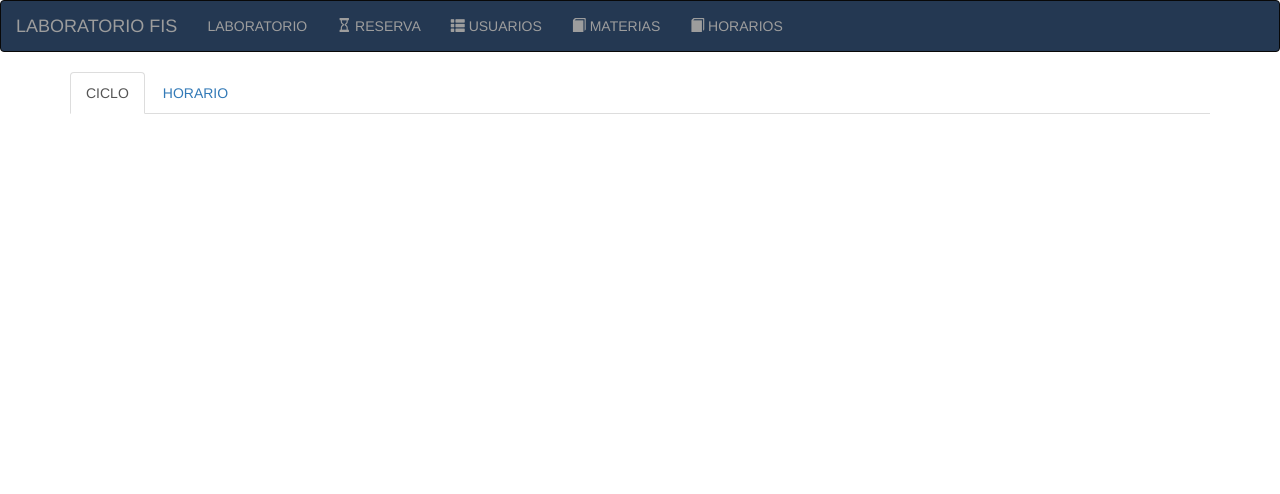
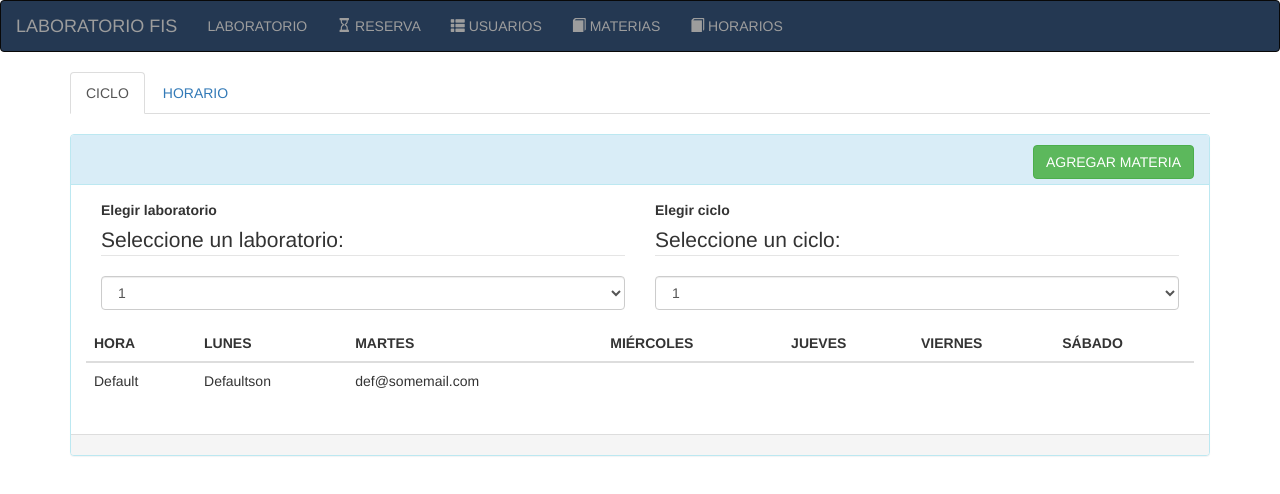
Before and after one commit to jsofii/SW-2, an Angular app in the folder ClientApp/: page /horario in a window 1280 px wide. Shown: the top 494 px of the page. Built offline with nearby package versions, Linux system fonts and the light colour scheme.

Commit message:
cambio tab pane cliclo (class tab-pane active)

```diff
--- a/ClientApp/src/app/horario/horario.component.html
+++ b/ClientApp/src/app/horario/horario.component.html
@@ -7,7 +7,7 @@
 </ul>
 
 <div class="tab-content">
-  <div class="tab-pane" id="ciclo" style="margin-top: 20px;">
+  <div class="tab-pane active" id="ciclo" style="margin-top: 20px;">
 
 
     <div class="panel panel-info">
```
